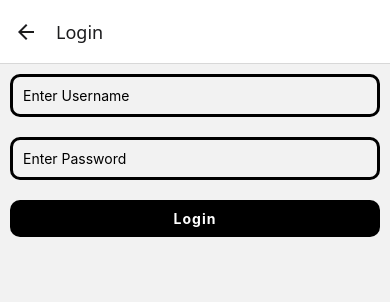
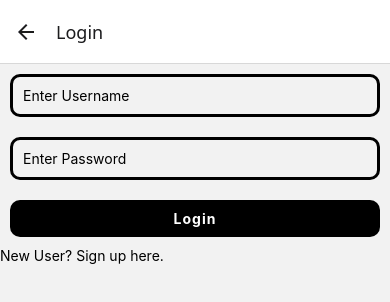
Before and after one commit to ComputerScienceWarrior/cars-racers, a React Native app: screen /Login in a window 390 px wide. Shown: the top 302 px of the page. Built offline with nearby package versions, Linux system fonts and the light colour scheme.

Commit message:
adds 'New User?' link

```diff
--- a/components/Login/Login.js
+++ b/components/Login/Login.js
@@ -11,6 +11,9 @@ const Login = ({ navigation }) => {
             <TouchableOpacity style={styles.loginButton}>
                 <Text style={styles.loginButtonText}>Login</Text>
             </TouchableOpacity>
+            <Text style={styles.newUserLink}>
+                New User? Sign up <Text style={styles.linkText} onPress={() => navigation.navigate("SignUp")}>here</Text>.
+            </Text>
         </View>
     );
 };
```
